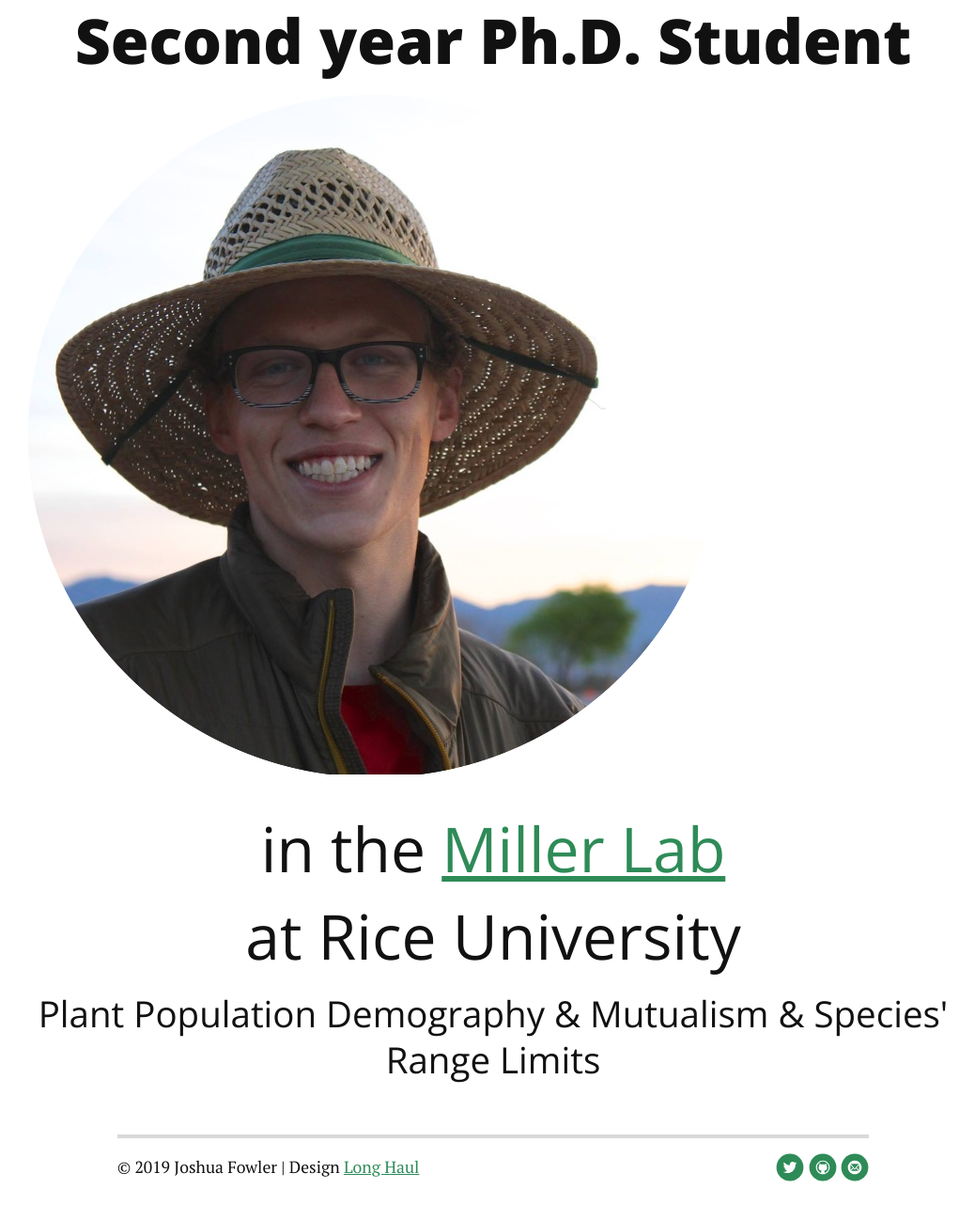
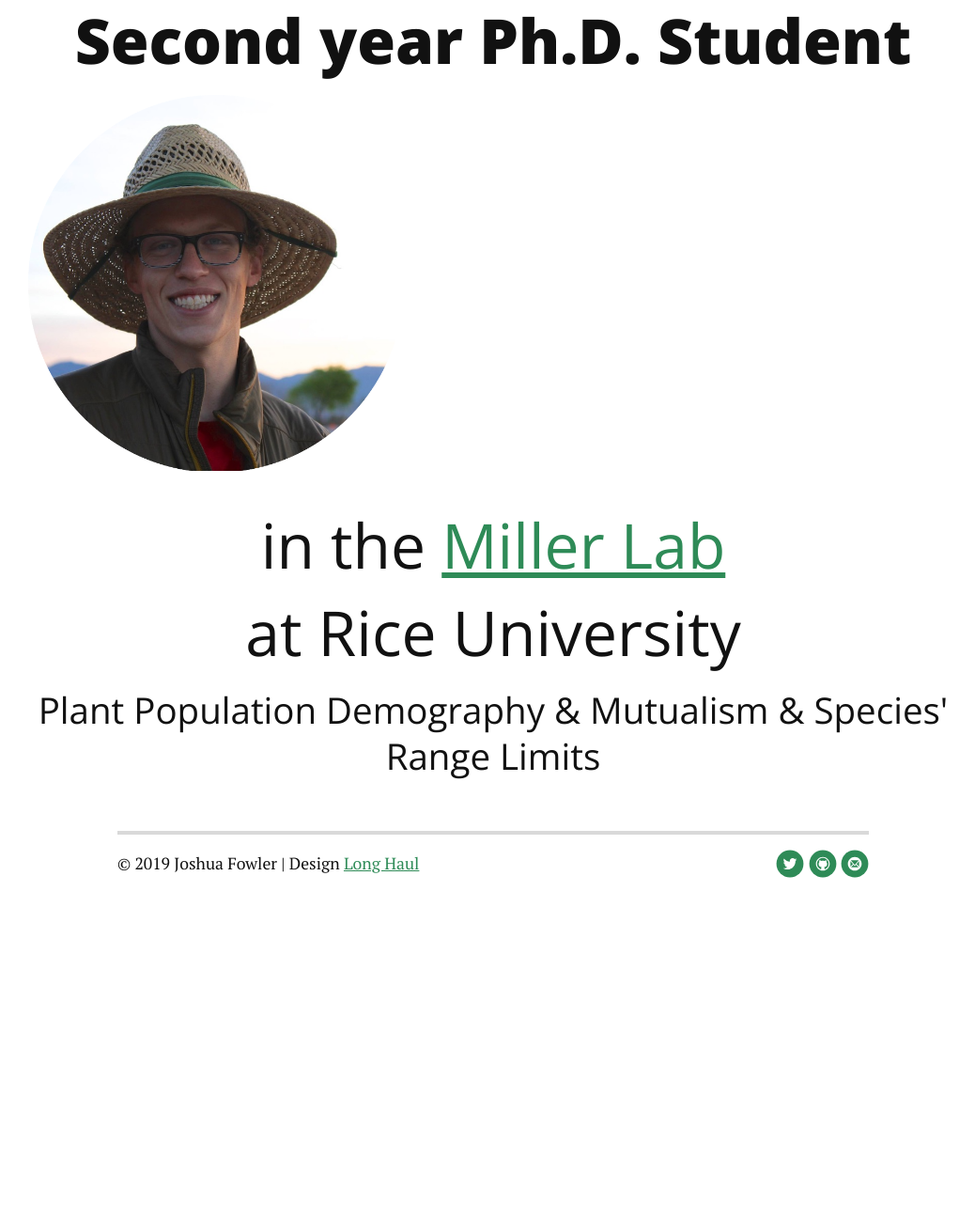
Before and after one commit to joshuacfowler/joshuacfowler.github.io, a Jekyll site: the page built from index.html, in a window 1280 px wide. Shown: the part 330-1628 px from the top of the page at 94% size, without its empty margins (115-1153 px from the left). Built offline with Jekyll 4.4.1, drawn with Linux system fonts in a browser that asks for light colours; nearby versions of some CDN libraries; the list of posts is cut into pages by our own code; after the commit the page ends 1305 px from its top, so only the background shows below that.

Commit message:
Update index.html

```diff
--- a/index.html
+++ b/index.html
@@ -5,7 +5,7 @@ title: Home
 
 <div class="home" id="home">
   <h1 class="PageTitle" style="text-align:center">Second year Ph.D. Student </h1>
-  <p class="img" style="img-align:left"> <img src="/assets/img/portrait.png"></p>
+  <p class="img" style="img-align:left"> <img src="/assets/img/portrait.png" style="width:400px;height:400px;"></p>
   <p class="h1" style="text-align:center"> in the <a href="https://www.owlnet.rice.edu/~tm9/"> Miller Lab</a></h1>
   <p class="h1" style="text-align:center">at Rice University</p>
   <p class="h3" style="text-align:center">Plant Population Demography & Mutualism & Species' Range Limits</p>
```
